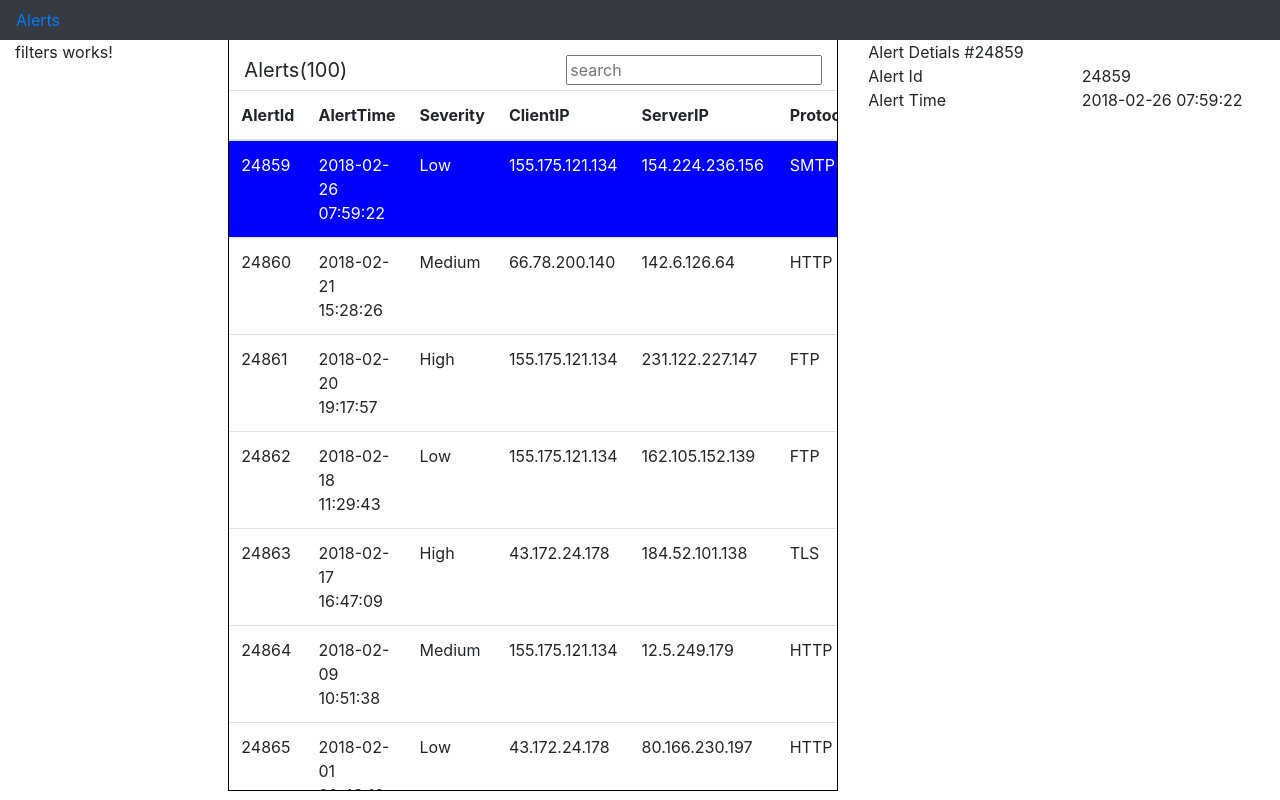
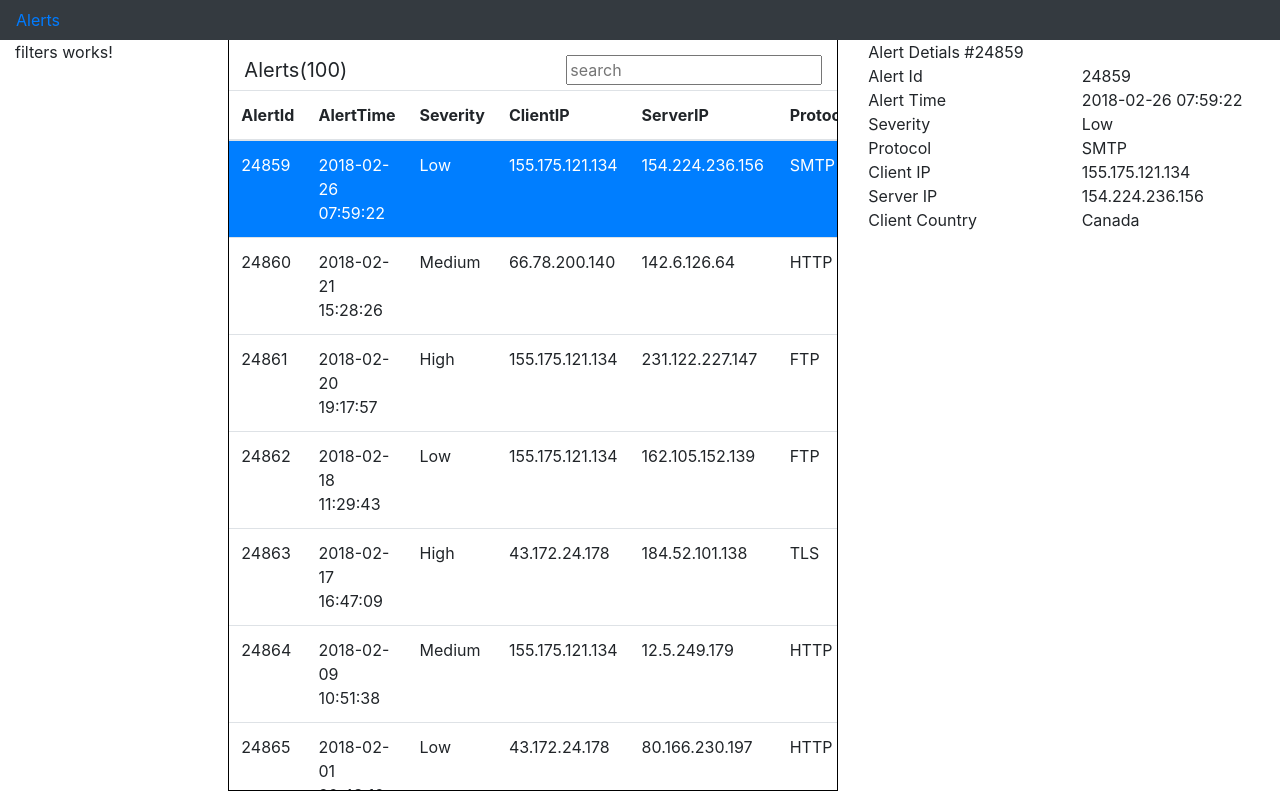
Before and after one commit to pniraula/angular6withTest, an Angular app: page / in a window 1280 px wide. Both pictures are taken after a click on the element 615 px from the left and 188 px from the top of the page. Built offline with nearby package versions, Linux system fonts and the light colour scheme.

Commit message:
Added filter and ui change for alert

```diff
--- a/src/app/components/alerts/alert-details/alert-details.component.html
+++ b/src/app/components/alerts/alert-details/alert-details.component.html
@@ -1,15 +1,40 @@
 <div class="alert-wrapper">
+  <div *ngIf="alert">
     <div class="alert-title">
-    Alert Detials #{{alert?.AlertId}}
+      Alert Detials #{{alert.AlertId}}
     </div>
     <div class="alert-detail">
       <div class="row">
         <div class="col">Alert Id</div>
-      <div class="col">{{alert?.AlertId}}</div>
+        <div class="col">{{alert.AlertId}}</div>
       </div>
       <div class="row">
         <div class="col">Alert Time</div>
-      <div class="col">{{alert?.AlertTime}}</div>
+        <div class="col">{{alert.AlertTime}}</div>
+      </div>
+      <div class="row">
+        <div class="col">Severity</div>
+        <div class="col">{{alert.Severity}}</div>
+      </div>
+      <div class="row">
+        <div class="col">Protocol</div>
+        <div class="col">{{alert.Protocol}}</div>
+      </div>
+      <div class="row">
+        <div class="col">Client IP</div>
+        <div class="col">{{alert.ClientIP}}</div>
+      </div>
+      <div class="row">
+        <div class="col">Server IP</div>
+        <div class="col">{{alert.ServerIP}}</div>
+      </div>
+      <div class="row">
+        <div class="col">Client Country</div>
+        <div class="col">{{alert.ClientCountry}}</div>
       </div>
     </div>
   </div>
+  <div *ngIf="!alert">
+    <p>Please select an alert to see details.</p>
+  </div>
+</div>
--- a/src/app/components/alerts/alert-list/alert-list.component.scss
+++ b/src/app/components/alerts/alert-list/alert-list.component.scss
@@ -22,7 +22,7 @@
           }
           &.active{
               color:#fff;
-              background: #0000ff;
+              background: #007eff;
           }
       }
   }
```
Also changed, not shown: src/app/models/filter.ts (added, +9 -0 lines). Lines whose indentation alone changed are shown as unchanged.
